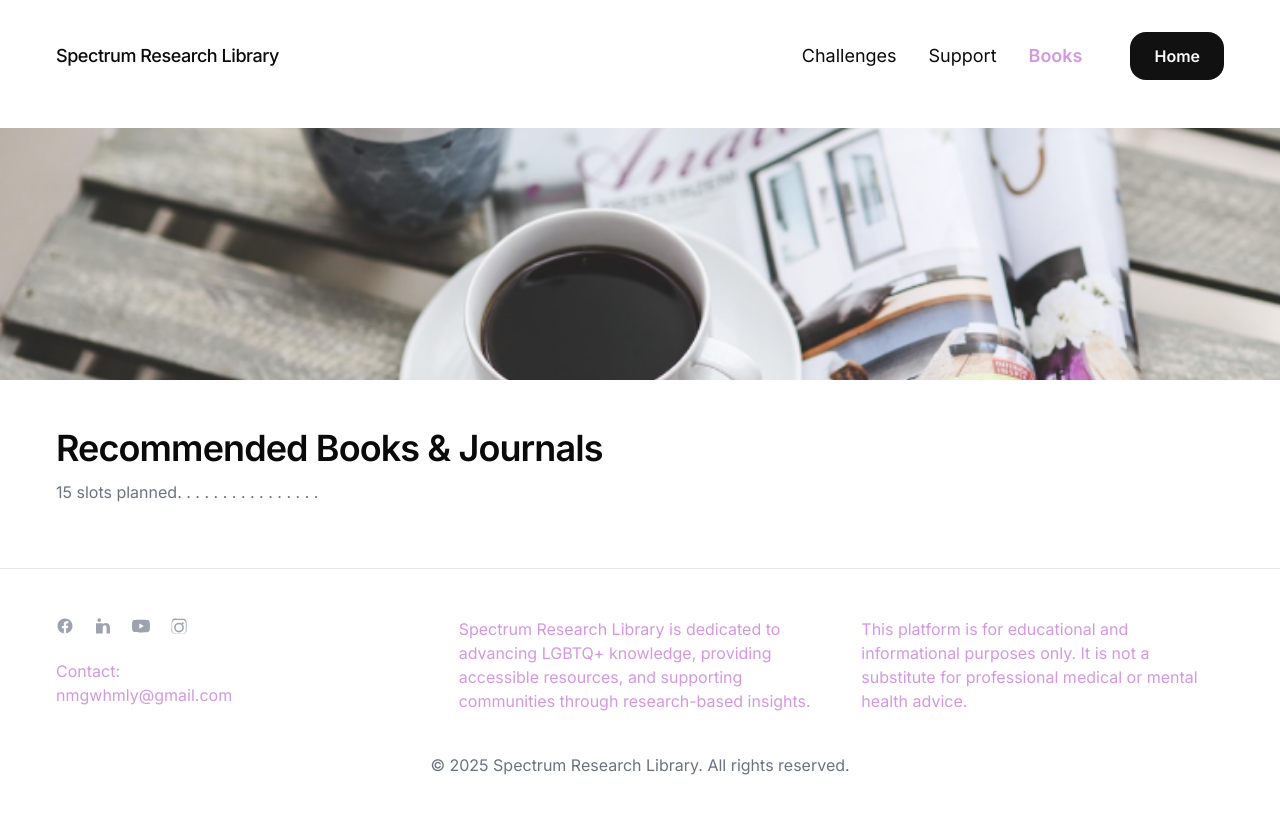
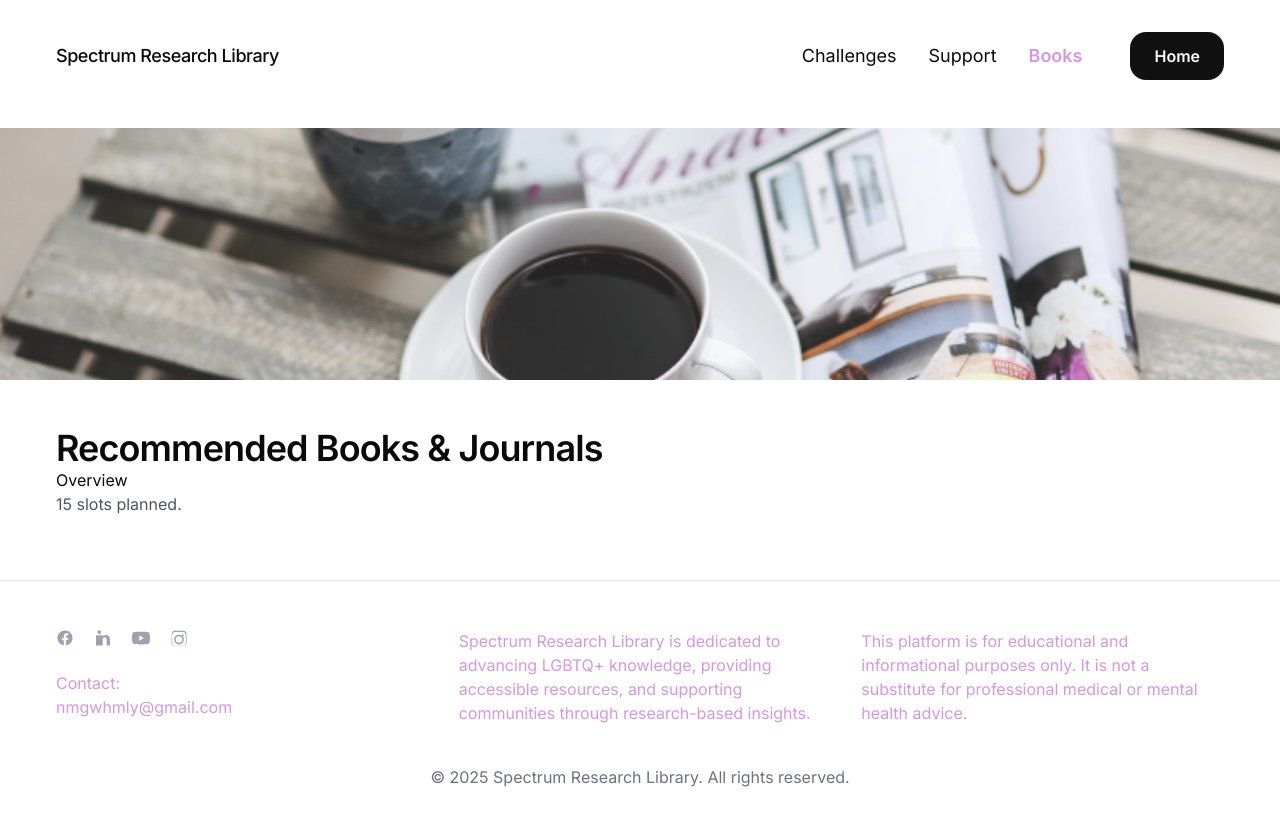
Before and after one commit to Annanayan/spectrum-research-library, a React (Vite) app: page /books in a window 1280 px wide. Shown: the top 826 px of the page. Built offline with nearby package versions, Linux system fonts and the light colour scheme.

Commit message:
Update Books.tsx

```diff
--- a/src/routes/Books.tsx
+++ b/src/routes/Books.tsx
@@ -4,26 +4,11 @@ export default function Books() {
   return (
     <div>
       <HeroBar src="/assets/Books & Journals Header.png" alt="Books & Journals" />
+
       <section className="container-xxl pt-10 pb-16">
         <h1 className="text-3xl md:text-4xl font-semibold tracking-tight">Recommended Books & Journals</h1>
-        <p className="mt-3 text-sr-muted">15 slots planned.
-          .
-          .
-          .
-          .
-          .
-          .
-          .
-          .
-          .
-          .
-          .
-          .
-          .
-          .
-          .
-
-        </p>
+        <h2 className="h2">Overview</h2>
+        <p className="p text-gray-600">15 slots planned.</p>
       </section>
     </div>
   )
```
